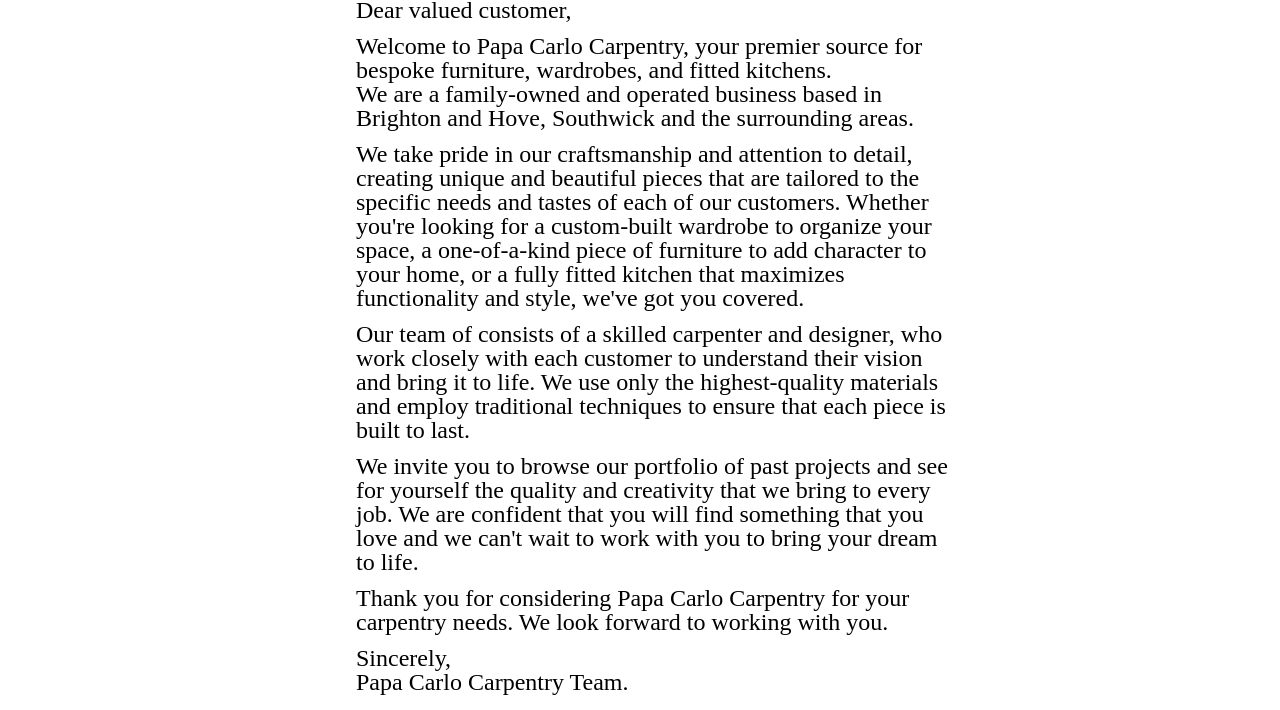
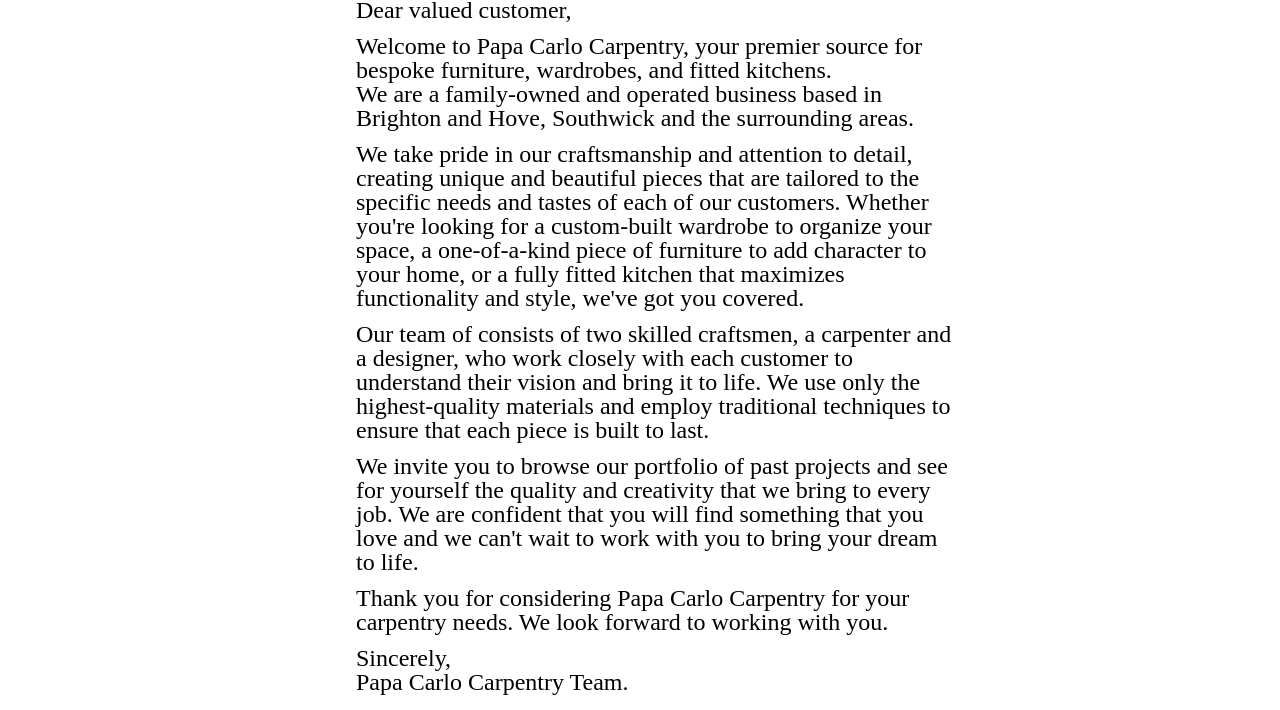
Before and after one commit to papacarlocarpentry/papacarlocarpentry.github.io, a plain HTML site: page index.html in a window 1280 px wide. Shown: the part 388-1098 px from the top of the page. Drawn offline with Linux system fonts and the light colour scheme.

Commit message:
text correction

```diff
--- a/index.html
+++ b/index.html
@@ -41,11 +41,10 @@
                     home, or a fully fitted kitchen that maximizes functionality and style, we've got you covered.
                 </h2>
                 <h2>
-                    Our team of consists of a skilled carpenter and designer, who work closely with each customer to
-                    understand
-                    their vision and bring it to life. We use only the highest-quality materials and employ traditional
-                    techniques
-                    to ensure that each piece is built to last.
+                    Our team of consists of two skilled craftsmen, a carpenter and a designer, who work closely with
+                    each customer to understand their vision and bring it to life.
+                    We use only the highest-quality materials and employ traditional techniques to ensure that each
+                    piece is built to last.
                 </h2>
                 <h2>
                     We invite you to browse our portfolio of past projects and see for yourself the quality and
```
